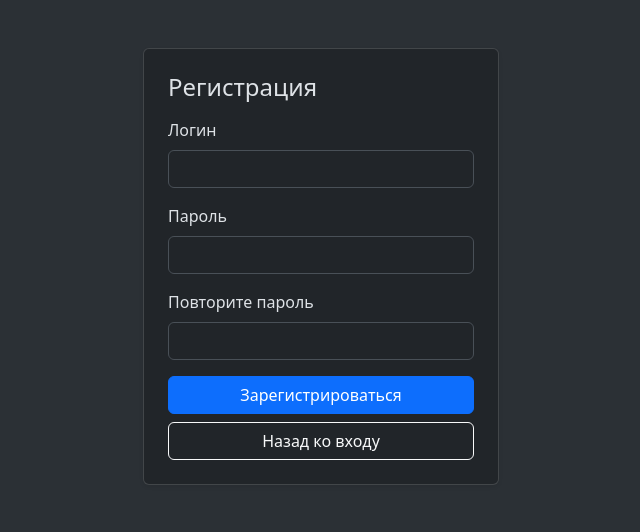
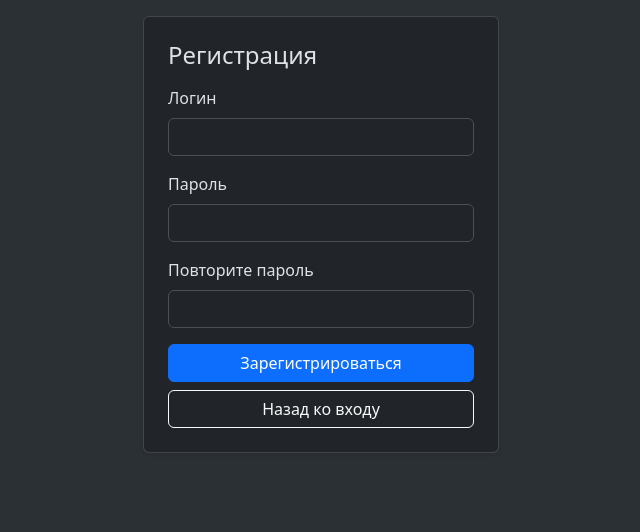
Before and after one commit to AlexFromSiberia/OpenRouterChats, a Django app: page /register/ in a window 1280 px wide. Shown: the part 57-589 px from the top of the page, without its empty margins (319-959 px from the left). Run offline with Django 5.2, Linux system fonts and the light colour scheme; data that the repository does not hold is empty; some libraries are stand-ins or nearby versions.

Commit message:
доделки

```diff
--- a/OpenRouterChats/Chats/static/Chats/app.css
+++ b/OpenRouterChats/Chats/static/Chats/app.css
@@ -11,7 +11,7 @@
 
 /* Chat layout */
 #chat {
-  max-height: 75vh;
+  max-height: 70vh;
   overflow: auto;
 }
 
--- a/OpenRouterChats/Chats/templates/Chats/base.html
+++ b/OpenRouterChats/Chats/templates/Chats/base.html
@@ -31,7 +31,7 @@
       </div>
     </nav>
 
-    <main class="py-5">
+    <main class="py-3">
       <div class="container">
         <div id="messages-container"></div>
         {% block content %}{% endblock %}
--- a/OpenRouterChats/Chats/views.py
+++ b/OpenRouterChats/Chats/views.py
@@ -166,7 +166,6 @@ def logout_view(request):
 def home_view(request):
     """Главная страница"""
     user_login = getattr(request, 'user_login', None)
-
     chat_history = request.session.get('chat_history') or []
 
     return render(
@@ -278,7 +277,6 @@ async def send_message(request):
         messages.error(request, 'Выберите бесплатную модель (:free).')
         return JsonResponse({'error': 'Выберите бесплатную модель (:free).'}, status=400)
 
-
     teacher = await sync_to_async(Teachers.objects.filter(id=teacher_id).first, thread_sensitive=True)()
     teacher_prompt = (teacher.prompt or '').strip() if teacher else ''
     # Для чата БЕЗ учителя ничего не добавляем (учительский промт не вставляем в начало)
```
